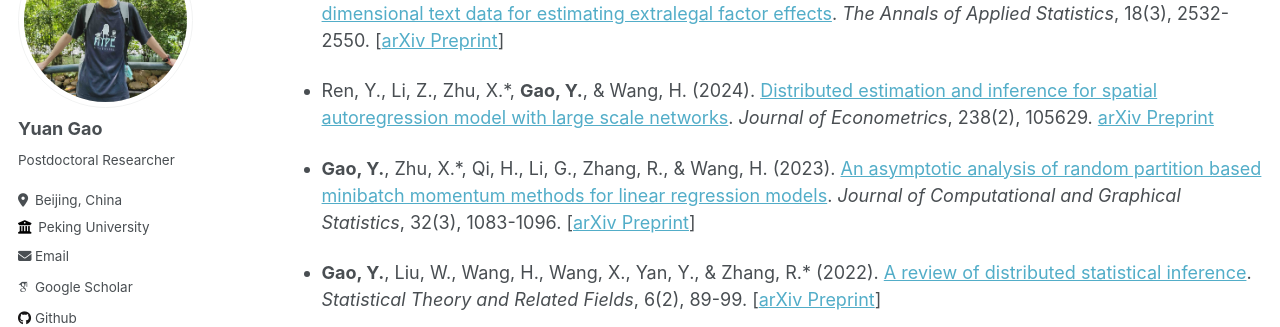
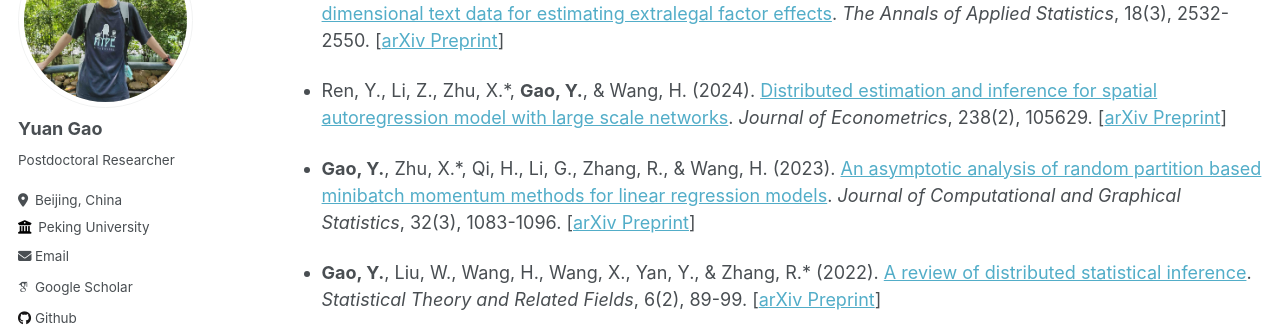
Before and after one commit to YannEmiya/YannEmiya.github.io, a Jekyll site: the page built from _pages/publications.md, in a window 1280 px wide and 900 px high, scrolled down 411 px. Shown: the part 153-480 px from the top of the window. Built offline with Jekyll 4.4.1, drawn with Linux system fonts in a browser that asks for light colours; some web fonts are replaced.

Commit message:
Update publications.md

```diff
--- a/_pages/publications.md
+++ b/_pages/publications.md
@@ -19,7 +19,7 @@ author_profile: true
 
 - Shi, J., Wang, F.\*, **Gao, Y.**, Song, X., & Wang, H. (2024). [Mixture conditional regression with ultrahigh dimensional text data for estimating extralegal factor effects](https://doi.org/10.1214/24-AOAS1893). *The Annals of Applied Statistics*, 18(3), 2532-2550. [[arXiv Preprint](https://arxiv.org/abs/2311.07906)]
 
-- Ren, Y., Li, Z., Zhu, X.\*, **Gao, Y.**, & Wang, H. (2024). [Distributed estimation and inference for spatial autoregression model with large scale networks](https://doi.org/10.1016/j.jeconom.2023.105629). *Journal of Econometrics*, 238(2), 105629. [arXiv Preprint](https://arxiv.org/abs/2210.16634)
+- Ren, Y., Li, Z., Zhu, X.\*, **Gao, Y.**, & Wang, H. (2024). [Distributed estimation and inference for spatial autoregression model with large scale networks](https://doi.org/10.1016/j.jeconom.2023.105629). *Journal of Econometrics*, 238(2), 105629. [[arXiv Preprint](https://arxiv.org/abs/2210.16634)]
 
 - **Gao, Y.**, Zhu, X.\*, Qi, H., Li, G., Zhang, R., & Wang, H. (2023). [An asymptotic analysis of random partition based minibatch momentum methods for linear regression models](https://www.tandfonline.com/doi/full/10.1080/10618600.2022.2143786). *Journal of Computational and Graphical Statistics*, 32(3), 1083-1096. [[arXiv Preprint](https://arxiv.org/abs/2111.01507)]
 
```
